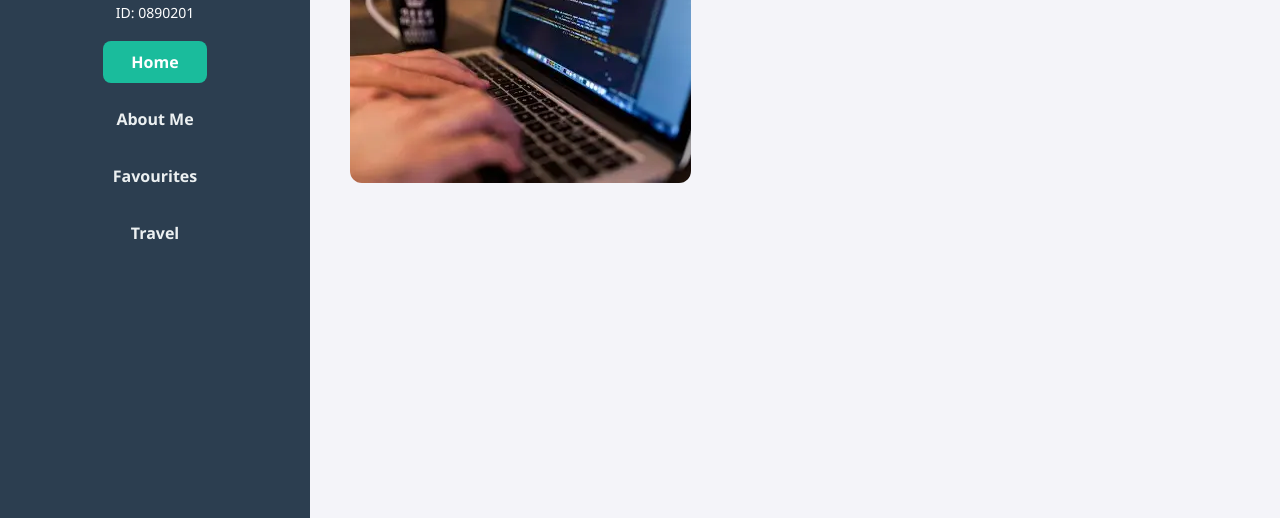
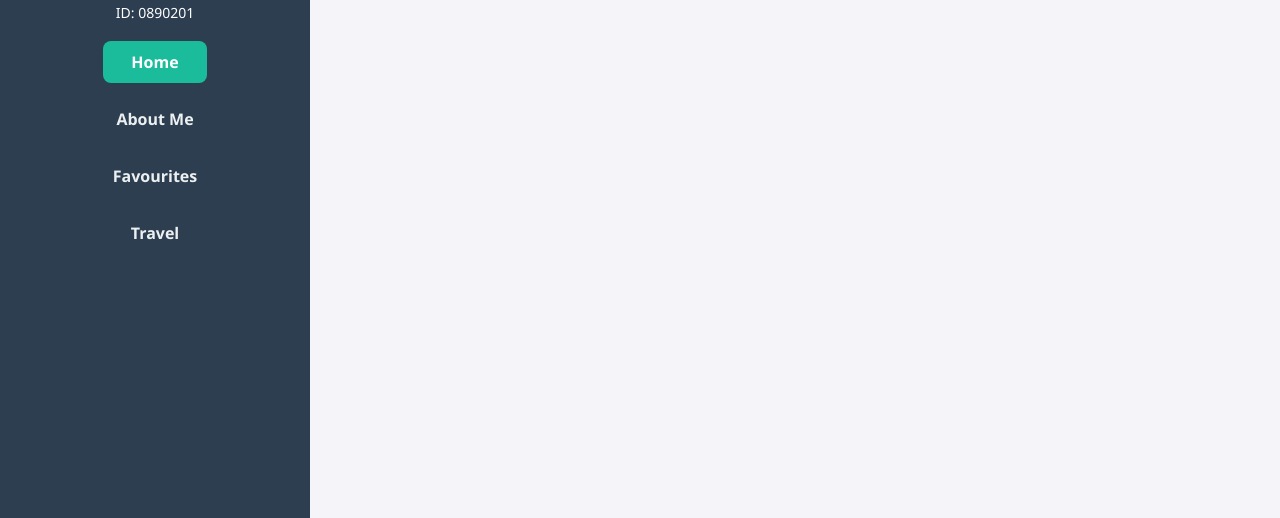
Before and after one commit to SebastianA171/SebastianArevaloFernandez_midterm, a plain HTML site: page index.html in a window 1280 px wide. Shown: the part 282-800 px from the top of the page. Drawn offline with Linux system fonts and the light colour scheme.

Commit message:
removed image from the home page

```diff
--- a/index.html
+++ b/index.html
@@ -29,7 +29,6 @@
         <h1>Welcome</h1>
         <p>Hello! My name is <strong>Sebastian Arevalo Fernandez</strong>. I’m currently studying <strong>Computer Programming</strong>. This website is part of my midterm project and includes sections about my education, hometown, family, travel experiences, and favourite things.</p>
       </section>
-      <img src="images/school.jpg" alt="School" class="main-image">
     </main>
   </div>
 </body>
```
